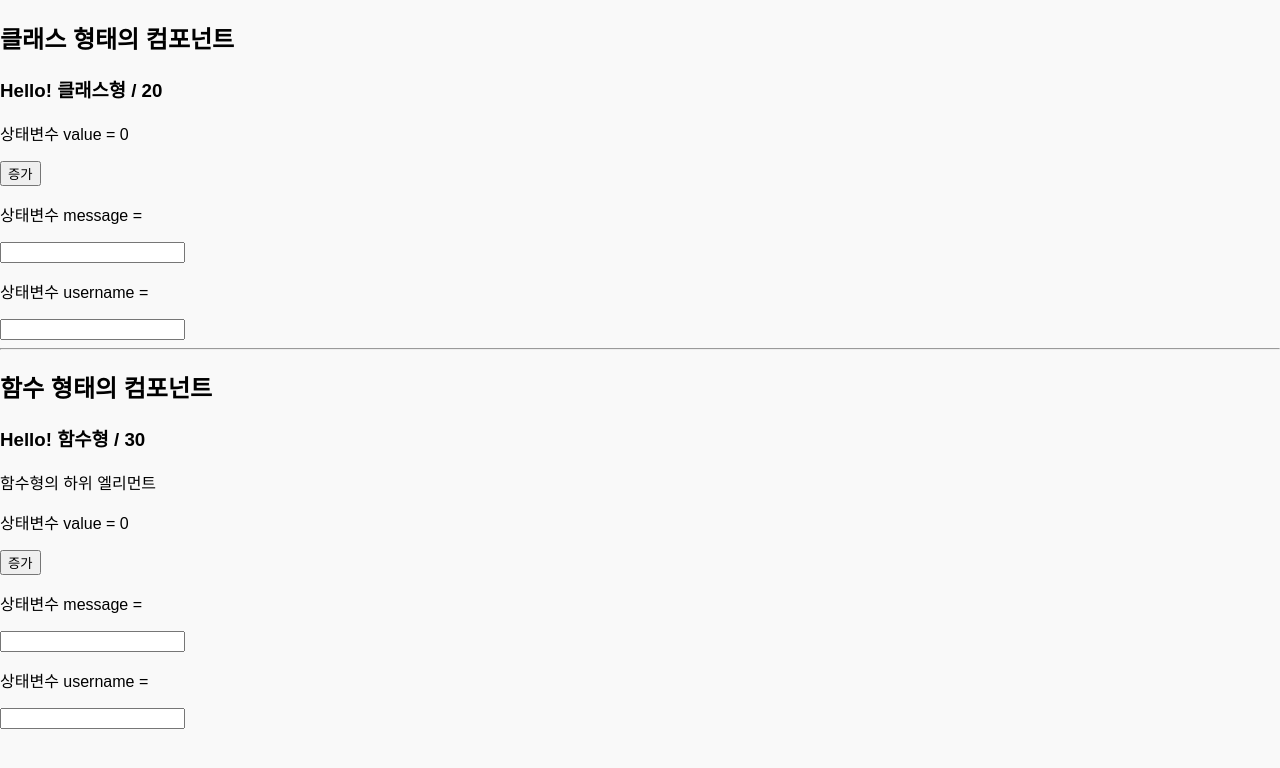
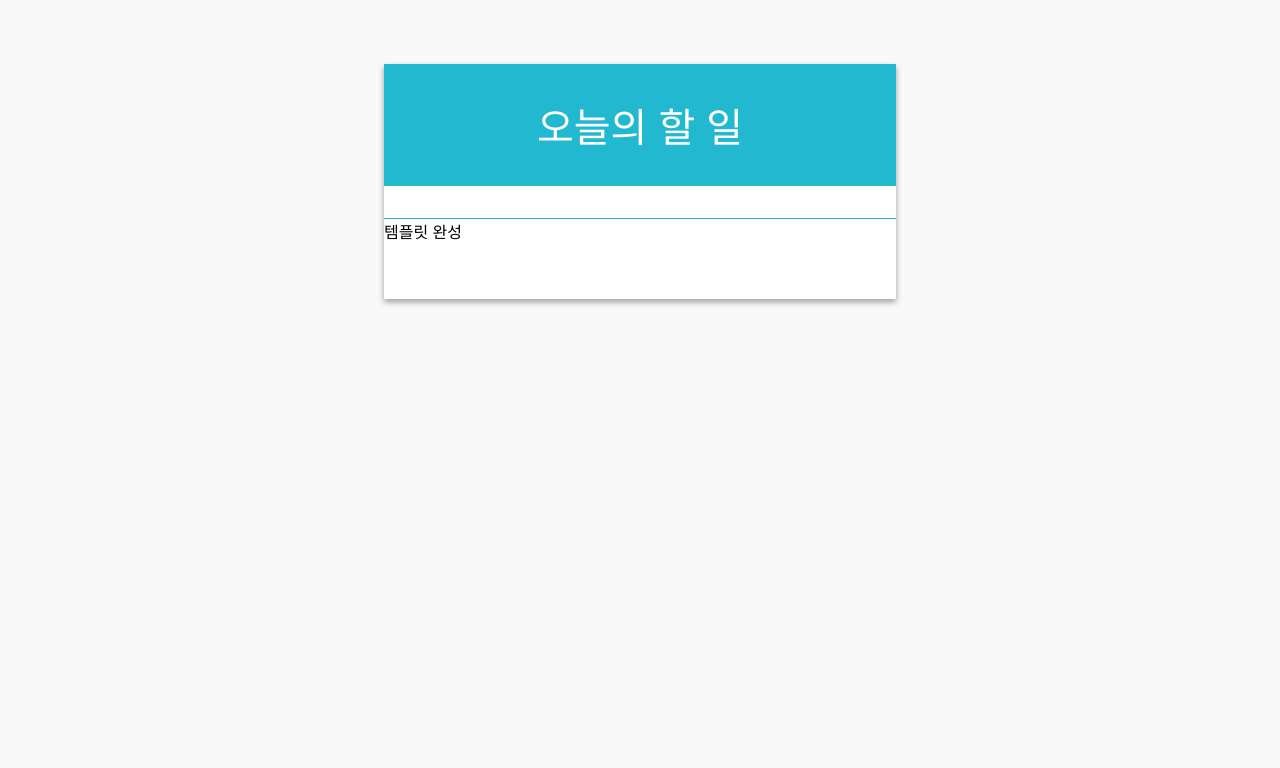
Before and after one commit to surimchai/HTML_CSS_Javascript_ECMAScript_Project, a React (Vite) app in the folder todolist_react/: page / in a window 1280 px wide. Shown: the top 768 px of the page. Built offline with nearby package versions, Linux system fonts and the light colour scheme.

Commit message:
Form.css add

```diff
--- a/todolist_react/src/App.jsx
+++ b/todolist_react/src/App.jsx
@@ -1,16 +1,13 @@
 import './App.css'
-import MyComponent from './components/MyComponent'
-import MyComponentFunc from './components/MyComponentFunc'
+import TodoListTemplate from './components/TodoListTemplate';
 
 function App() {
 
   return (
     <>
-      <MyComponent name="클래스형" age={20} />
-      <hr/>
-      <MyComponentFunc name="함수형" age={30} >
-        <p>함수형의 하위 엘리먼트</p>
-      </MyComponentFunc>
+      <TodoListTemplate>
+        템플릿 완성
+      </TodoListTemplate>
     </>
   )
 }
--- /dev/null
+++ b/todolist_react/src/components/MyComponent.css
@@ -0,0 +1,7 @@
+.success {
+    background-color: aquamarine;
+}
+
+.failure {
+    background-color: yellow;
+}
--- a/todolist_react/src/components/MyComponent.jsx
+++ b/todolist_react/src/components/MyComponent.jsx
@@ -1,26 +1,41 @@
 import React, { Component } from 'react';
+import './MyComponent.css';
 
 class MyComponent extends Component {
     //상태객체
     state = {
         value: 0,
         message: '',
-        username: ''
+        username: '',
+        isValid: false,
     };
 
     //event handler 함수
     handleChange = (e) => {
         this.setState({
+            //message: e.target.value
+            //username: e.target.value
             [e.target.name]: e.target.value
         });
+    };
+
+    handleEnter = (e) => {
+        if(e.keyCode === 13){
+            this.setState({
+                isValid: true,
+                message: ''
+            });
+            //html dom 직접 접근
+            this.myUsername.focus();
+        }//if
     };
 
 
     //Component 메서드 재정의
     render() {
         const { name, age } = this.props;
-        const { value, message, username } = this.state;
-        const { handleChange } = this;
+        const { value, message, username, isValid } = this.state;
+        const { handleChange, handleEnter } = this;
 
         return (
             <div>
@@ -32,10 +47,15 @@ class MyComponent extends Component {
                 })}>증가</button>
 
                 <p>상태변수 message = {message}</p>
-                <input name="message" value={message} onChange={handleChange} />
+                <input name="message" value={message} onChange={handleChange}
+                    onKeyDown={handleEnter}
+                 />
                 <br />
                 <p>상태변수 username = {username}</p>
-                <input name="username" value={username} onChange={handleChange} />
+                <input name="username" value={username} onChange={handleChange}
+                    className={isValid ? 'success':'failure'}
+                    ref={(ref) => this.myUsername = ref}
+                />
             </div>
         );
     }//render
--- a/todolist_react/src/components/MyComponentFunc.jsx
+++ b/todolist_react/src/components/MyComponentFunc.jsx
@@ -1,4 +1,5 @@
-import React, { useState } from 'react';
+import React, { useRef, useState } from 'react';
+import './MyComponent.css';
 
 const MyComponentFunc = ({ name, age, children }) => {
     const [value, setValue] = useState(0);
@@ -7,17 +8,31 @@ const MyComponentFunc = ({ name, age, children }) => {
     const [inputs, setInputs] = useState({
         message: '', username: ''
     });
+    const [valid, setValid] = useState(false);
+
     //비구조화 할당
     const { message, username } = inputs;
 
+    //useRef로 직접 접근할 엘리먼트의 이름 선언
+    const myUsername = useRef(null);
 
     //event handler 함수
     const handleChange = (e) => {
         setInputs({
+            ...inputs,
             [e.target.name]: e.target.value
         });
     }
-
+    const handleEnter = (e) => {
+        if(e.keyCode === 13){
+            setValid(true);
+            setInputs({
+                ...inputs,
+                message: '',
+            })
+            myUsername.current.focus(); //useRef로 접근한 엘리먼트에 포커스
+        }
+    }
     return (
         <div>
             <h2>함수 형태의 컴포넌트</h2>
@@ -26,10 +41,17 @@ const MyComponentFunc = ({ name, age, children }) => {
             <p>상태변수 value = {value}</p>
             <button onClick={() => setValue(value + 1)}>증가</button>
             <p>상태변수 message = {message}</p>
-            <input name="message" value={message} onChange={handleChange} />
+            <input name="message" value={message}
+                onChange={handleChange}
+                onKeyDown={handleEnter}
+            />
             <br />
             <p>상태변수 username = {username}</p>
-            <input name="username" value={username} onChange={handleChange} />
+            <input name="username" value={username}
+            onChange={handleChange}
+            className={valid ? 'success':'failure'}
+            ref={myUsername}
+            />
         </div>
     );
 };
--- /dev/null
+++ b/todolist_react/src/components/TodoListTemplate.css
@@ -0,0 +1,22 @@
+.todo-list-template {
+  background: white;
+  width: 512px;
+  box-shadow: 0 3px 6px rgba(0, 0, 0, 0.16), 0 3px 6px rgba(0, 0, 0, 0.23);
+  margin: 0 auto; /* 페이지 중앙 정렬 */
+  margin-top: 4rem;
+}
+.title {
+  padding: 2rem;
+  font-size: 2.5rem;
+  text-align: center;
+  font-weight: 100;
+  background: #22b8cf;
+  color: white;
+}
+.form-wrapper {
+  padding: 1rem;
+  border-bottom: 1px solid #22b8cf;
+}
+.todos-wrapper {
+  min-height: 5rem;
+}
--- /dev/null
+++ b/todolist_react/src/components/TodoListTemplate.jsx
@@ -0,0 +1,19 @@
+import "./TodoListTemplate.css";
+
+const TodoListTemplate = ({ form, children }) => {
+    return (
+        <main className="todo-list-template">
+            <div className="title">
+                오늘의 할 일
+            </div>
+            <section className="form-wrapper">
+                {form}
+            </section>
+            <section className="todos-wrapper">
+                {children}
+            </section>
+        </main>
+    );
+};
+
+export default TodoListTemplate;
```
Also changed, not shown: todolist_react/src/components/Form.css (added, +25 -0 lines).
